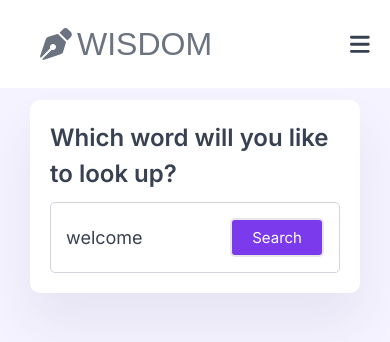
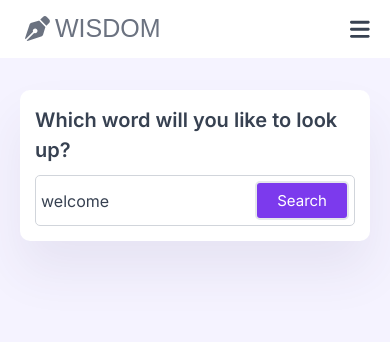
Before and after one commit to Aeeshadam/wisdom, a React (Vite) app: page / in a window 390 px wide. Shown: the top 342 px of the page. Built offline with nearby package versions, Linux system fonts and the light colour scheme; no server answers; a web font is replaced by a local one.

Commit message:
adjusted css for mobile

```diff
--- a/src/components/DictionarySection.jsx
+++ b/src/components/DictionarySection.jsx
@@ -23,13 +23,12 @@ const DictionarySection = () => {
           <h3 className="mb-4">Which word will you like to look up?</h3>
           <form
             onSubmit={handleSubmit}
-            className="flex justify-between items-center w-full  p-6 border border-gray-300 rounded-lg placeholder:text-gray-300"
+            className="flex justify-between items-center w-full p-2 lg:p-6 border border-gray-300 rounded-lg placeholder:text-gray-300"
           >
             <input
               value={word}
               onChange={(e) => setWord(e.target.value)}
               type="text"
-              autoFocus={true}
               className="w-full outline-none"
               placeholder="Search..."
             />
--- a/src/components/Logo.jsx
+++ b/src/components/Logo.jsx
@@ -5,7 +5,7 @@ import { NavLink } from "react-router-dom";
 const Logo = () => {
   return (
     <NavLink
-      className="logo ml-6 text-gray-500 font-extrabold flex items-center cursor-pointer"
+      className="logo lg:ml-6 text-gray-500 font-extrabold flex items-center cursor-pointer"
       to="/"
     >
       <FontAwesomeIcon icon={faPenNib} className=" mx-2" />
--- a/src/components/Meanings.jsx
+++ b/src/components/Meanings.jsx
@@ -11,9 +11,9 @@ const Meanings = () => {
           <h3 className="capitalize mb-4">{meaning.partOfSpeech}</h3>
           <ul>
             {meaning.definitions.map((definition, index) => (
-              <li key={index} className="text-gray-500 mb-2">
+              <li key={index} className="text-gray-500 mb-2 ">
                 <p> {definition.definition} </p>
-                <p className="text-gray-400 italic mb-8 text-2xl">
+                <p className="text-gray-400 italic mb-8 text-xl lg:text-2xl">
                   {definition.example && `Example: ${definition.example}`}
                 </p>
               </li>
--- a/src/components/Pictures.jsx
+++ b/src/components/Pictures.jsx
@@ -8,14 +8,14 @@ const Pictures = () => {
   if (isLoading) return <Spinner />;
   if (results && pictures && pictures.length > 0) {
     return (
-      <div className="card flex flex-wrap">
+      <div className="card grid grid-cols-3 gap-4 ">
         {pictures.map((picture, index) => (
-          <div key={index} className="w-1/3 flex flex-wrap py-0 px-2">
+          <div key={index}>
             <img
               key={picture.id}
               src={picture.src.landscape}
               alt={picture.alt}
-              className="w-full object-cover rounded-lg "
+              className="w-full object-cover rounded-lg inline-block "
             />
           </div>
         ))}
--- a/src/components/Sidebar.jsx
+++ b/src/components/Sidebar.jsx
@@ -5,7 +5,7 @@ import Menu from "./Menu";
 
 const Sidebar = () => {
   return (
-    <div className="fixed lg:sticky top-0 w-full h-max lg:w-96 lg:h-screen bg-white  p-8">
+    <div className="fixed lg:sticky top-0 w-full h-max lg:w-96 lg:h-screen bg-white  px-8 py-4">
       <div className="flex items-center justify-between">
         <Logo />
         <Menu className="md:hidden" />
--- a/src/index.css
+++ b/src/index.css
@@ -24,28 +24,40 @@ html {
 .logo {
   font-family: "Jersey 10", sans-serif;
   font-weight: 400;
-  font-size: 3.2rem;
+  font-size: 2.5rem;
 }
 
 body {
   font-weight: 400;
-  font-size: 1.8rem;
+  font-size: 1.6rem;
   font-family: "Inter", sans-serif;
+
+  @media screen and (min-width: 768px) {
+    font-size: 1.8rem;
+  }
 }
 
 h3 {
-  font-size: 2.4rem;
+  font-size: 2rem;
   font-weight: 600;
+
+  @media screen and (min-width: 768px) {
+    font-size: 2.4rem;
+  }
 }
 
 h2 {
-  font-size: 3.2rem;
+  font-size: 2.5rem;
   font-weight: 600;
+
+  @media screen and (min-width: 768px) {
+    font-size: 3.2rem;
+  }
 }
 
 .card {
   margin-bottom: 2rem;
-  padding: 2rem;
+  padding: 1.5rem;
   border-radius: 1rem;
   background-color: white;
   box-shadow: rgba(65, 50, 100, 0.08) 0px 30px 50px 0px;
@@ -62,12 +74,13 @@ h2 {
   flex-direction: column;
   align-items: center;
   margin: 7rem 0;
-  padding: 3rem;
+  padding: 2rem;
   width: 100%;
   min-height: 100vh;
 
   @media screen and (min-width: 768px) {
     padding: 6rem;
+    margin: 7rem 0;
   }
 }
 
```
